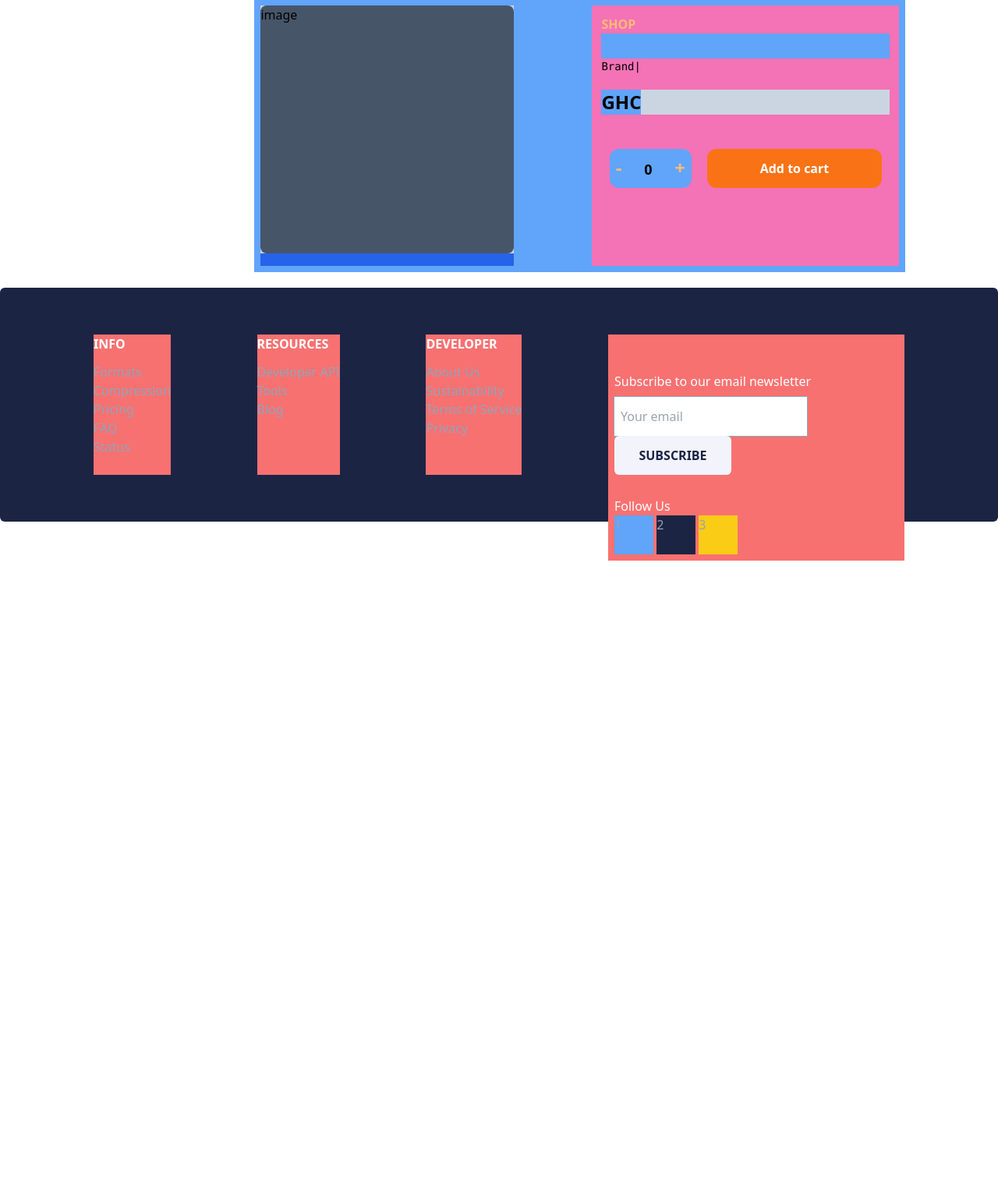
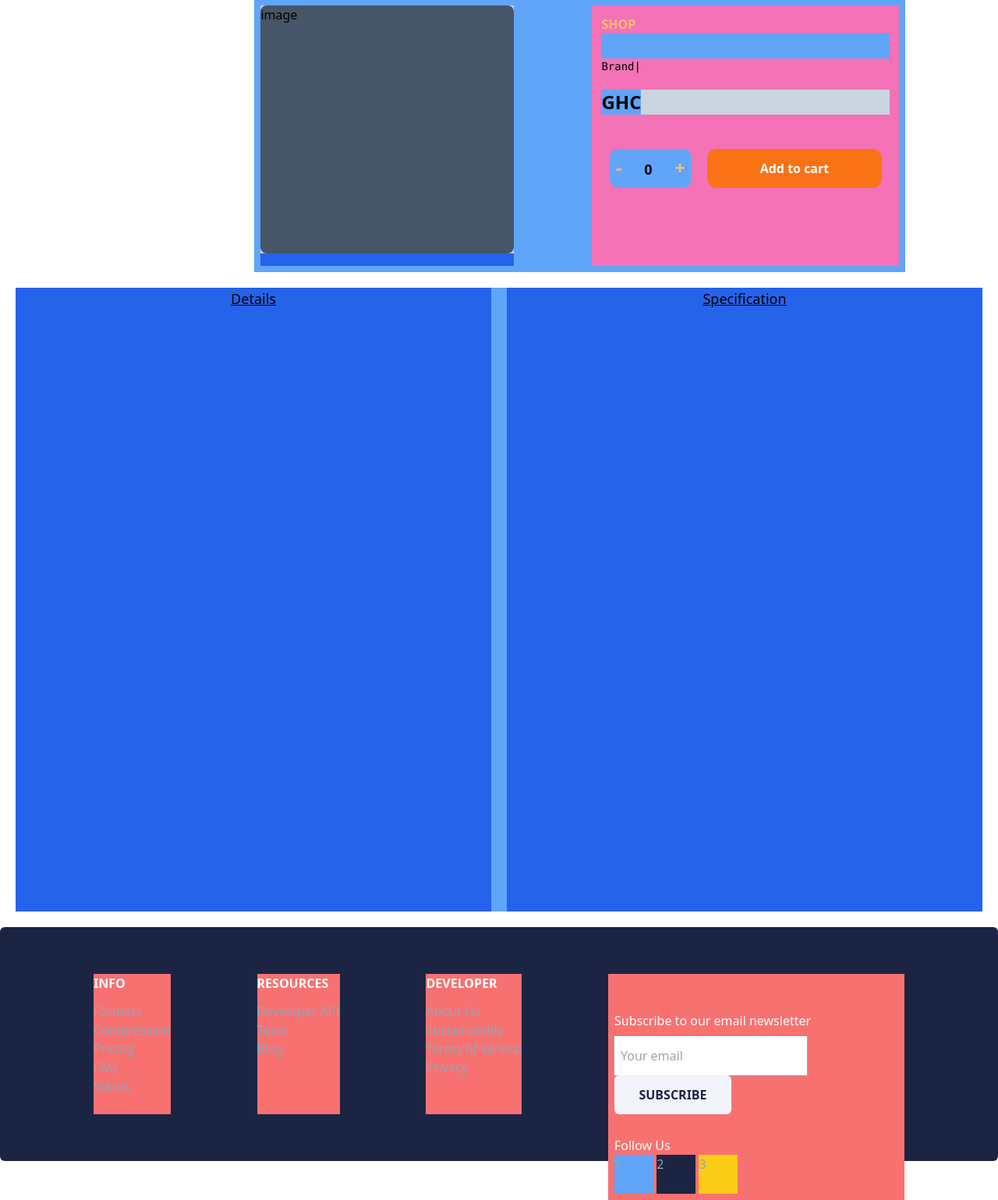
Before and after one commit to CoDedArch/Shopin-Backend, a Django app: template templates/products/product_details.html in a window 1280 px wide; the page is wider, and only the part inside the window is pictured. Shown: the part 105-1644 px from the top of that part at 78% size. Before the commit the page ends 824 px from the top of that part, so only its background shows below. Run offline with Django 4.2, Linux system fonts and the light colour scheme; the template is opened without the code that fills it, so the values that code supplies are empty; style sheets or scripts are compiled from the project's sources.

Commit message:
add details and specification

```diff
--- a/templates/products/product_details.html
+++ b/templates/products/product_details.html
@@ -42,4 +42,9 @@
             </div>
         </div>
     </section>
+    <!-- details and specification section -->
+    <section class="bg-blue-400 mt-[20px] grid grid-cols-2 gap-5 h-[50em] mx-[20px]">
+        <div class="text-center bg-blue-600 text-lg"><span class="underline"> Details </span></div>
+        <div class="text-center bg-blue-600 text-lg"><span class="underline"> Specification</span></div>
+    </section>
 {%endblock%}
```
